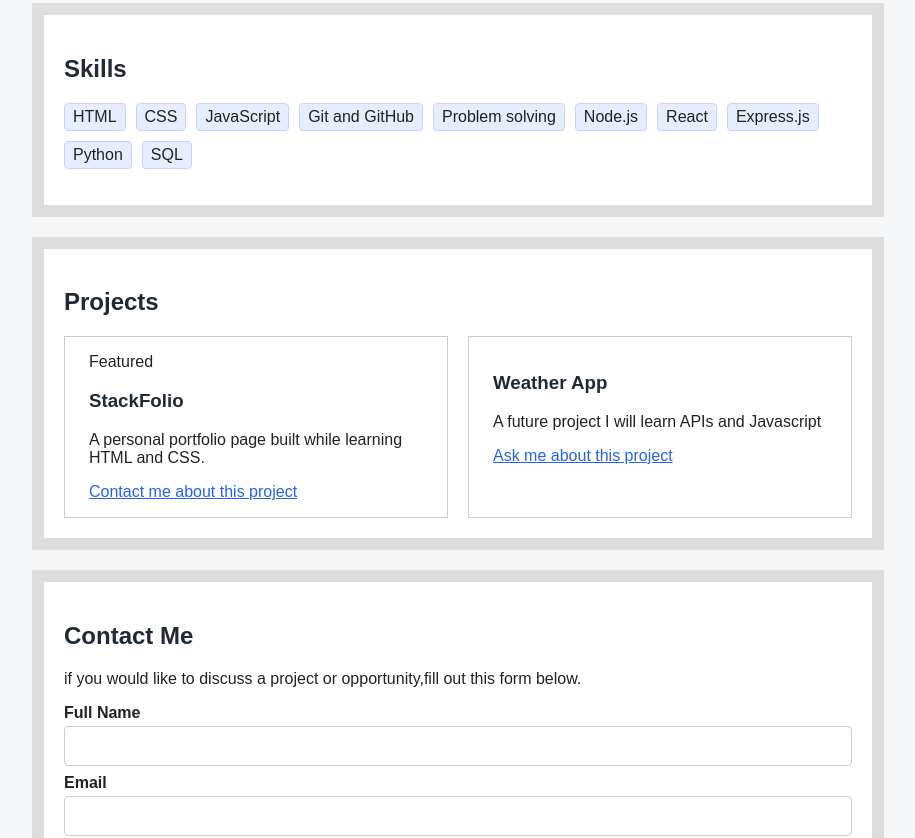
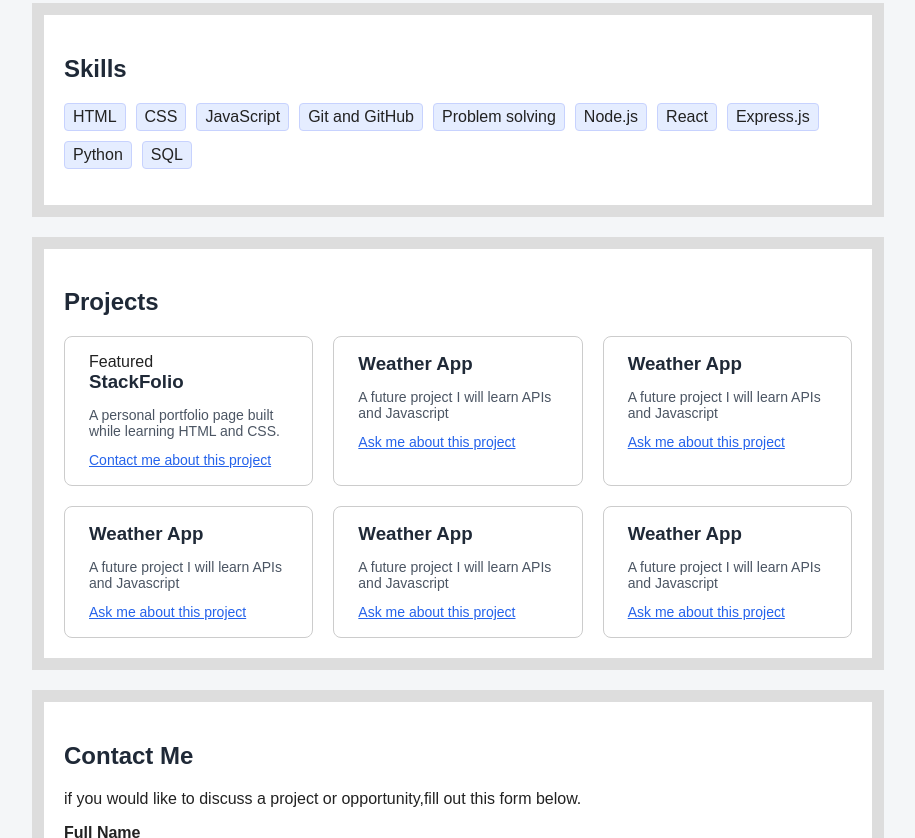
Before and after one commit to saiharshith426/frontend-foundation-lab, a plain HTML site: page StackFolio/index.html in a window 1280 px wide. Shown: the part 477-1315 px from the top of the page, without its empty margins (182-1097 px from the left). Drawn offline with Linux system fonts and the light colour scheme.

Commit message:
Practice CSS Grid and reusable CSS

```diff
--- a/StackFolio/index.html
+++ b/StackFolio/index.html
@@ -90,6 +90,29 @@
                        <p>A future project I will learn APIs and Javascript</p>
                        <a href="#contact">Ask me about this project</a>
                     </article>
+
+                    <article class="project-card">
+                       <h3>Weather App</h3>
+                       <p>A future project I will learn APIs and Javascript</p>
+                       <a href="#contact">Ask me about this project</a>
+                    </article>
+                    <article class="project-card">
+                       <h3>Weather App</h3>
+                       <p>A future project I will learn APIs and Javascript</p>
+                       <a href="#contact">Ask me about this project</a>
+                    </article>
+                    <article class="project-card">
+                       <h3>Weather App</h3>
+                       <p>A future project I will learn APIs and Javascript</p>
+                       <a href="#contact">Ask me about this project</a>
+                    </article>
+                    <article class="project-card">
+                       <h3>Weather App</h3>
+                       <p>A future project I will learn APIs and Javascript</p>
+                       <a href="#contact">Ask me about this project</a>
+                    </article>
+
+
                 </div>
             </section>
 
--- a/StackFolio/styles.css
+++ b/StackFolio/styles.css
@@ -22,6 +22,9 @@ h2,p{                                         multiple element selector
     font-size:10px;
 }
 */
+:root{
+    --color-primary:#1f2937;
+}
 
 *{
     box-sizing:border-box;
@@ -39,13 +42,13 @@ body{
     background-color:#f4f6f8;
 }
 footer{
-    background-color:#1f2937;
+    background-color:var(--color-primary);
     color:white;
     text-align:center;
     padding:16px 24px;
 }
 h2,h3{
-    color:#1f2937;
+    color:var(--color-primary);
 }
 
 a{
@@ -109,7 +112,7 @@ nav{
     gap:24px;
 }
 .site-header{
-    background-color:#1f2937;
+    background-color:var(--color-primary);
     color:white;
 
     padding:16px 24px;
@@ -131,12 +134,36 @@ nav{
     border-radius:50%;
 }
 .projects-grid{
-    display: flex;
+    display: grid;
+    grid-template-columns: repeat(3,1fr);
     gap: 20px;
     margin-top:20px;
 }
 .projects-grid .project-card{
-    flex:1;
+    /* flex:1; */
     border:1px solid #cccccc;
     padding: 16px 24px;
 }
+.project-card{
+    background-color: #ffff;
+    padding: 24px;
+    border:1px solid #e2e8f8;
+    border-radius:8px;
+    position:relative;
+}
+.project-card h3 {
+  margin-top: 0;
+  margin-bottom: 8px;
+  color: var(--color-primary);
+}
+
+.project-card p {
+  margin-bottom: 12px;
+  color: #4b5563;
+  font-size: 14px;
+}
+
+.project-card a {
+  color: #2563eb;
+  font-size: 14px;
+}
```
Also changed, not shown: StackFolio/grid.html (added, +94 -0 lines).
